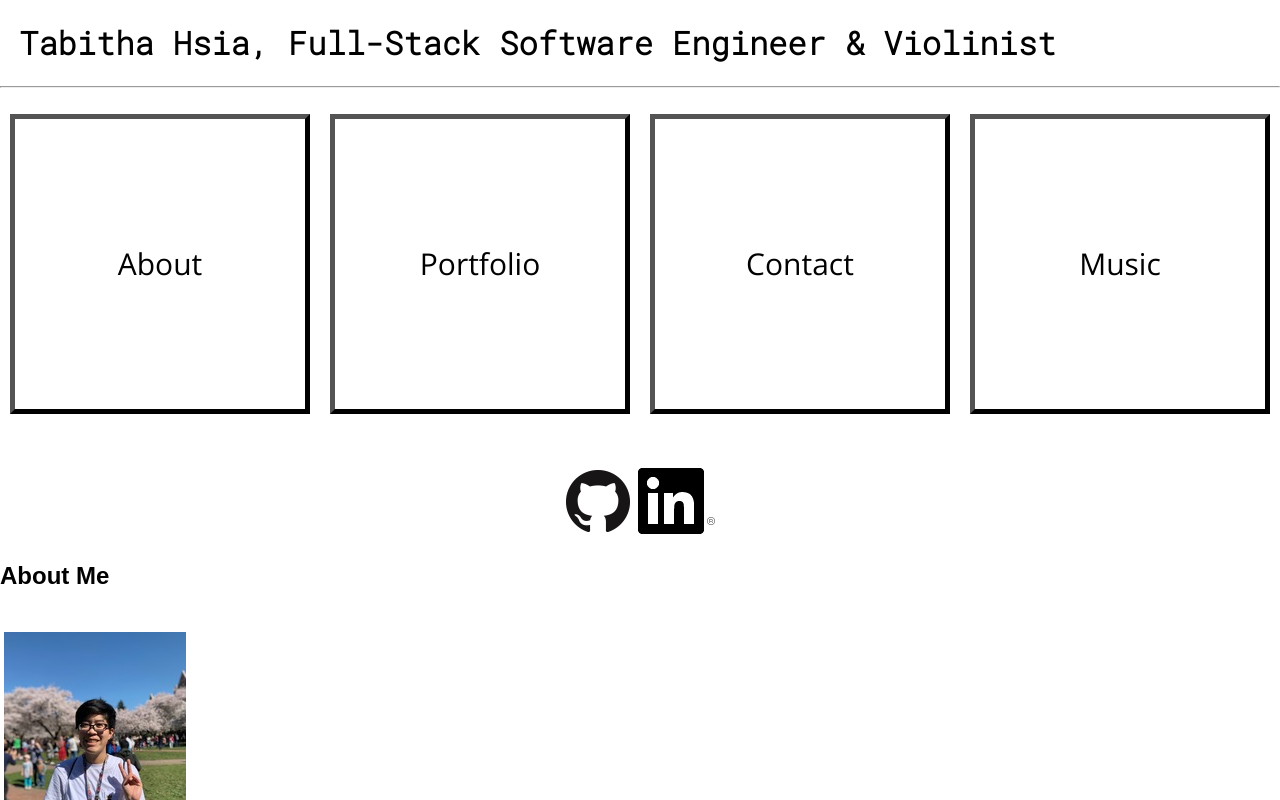
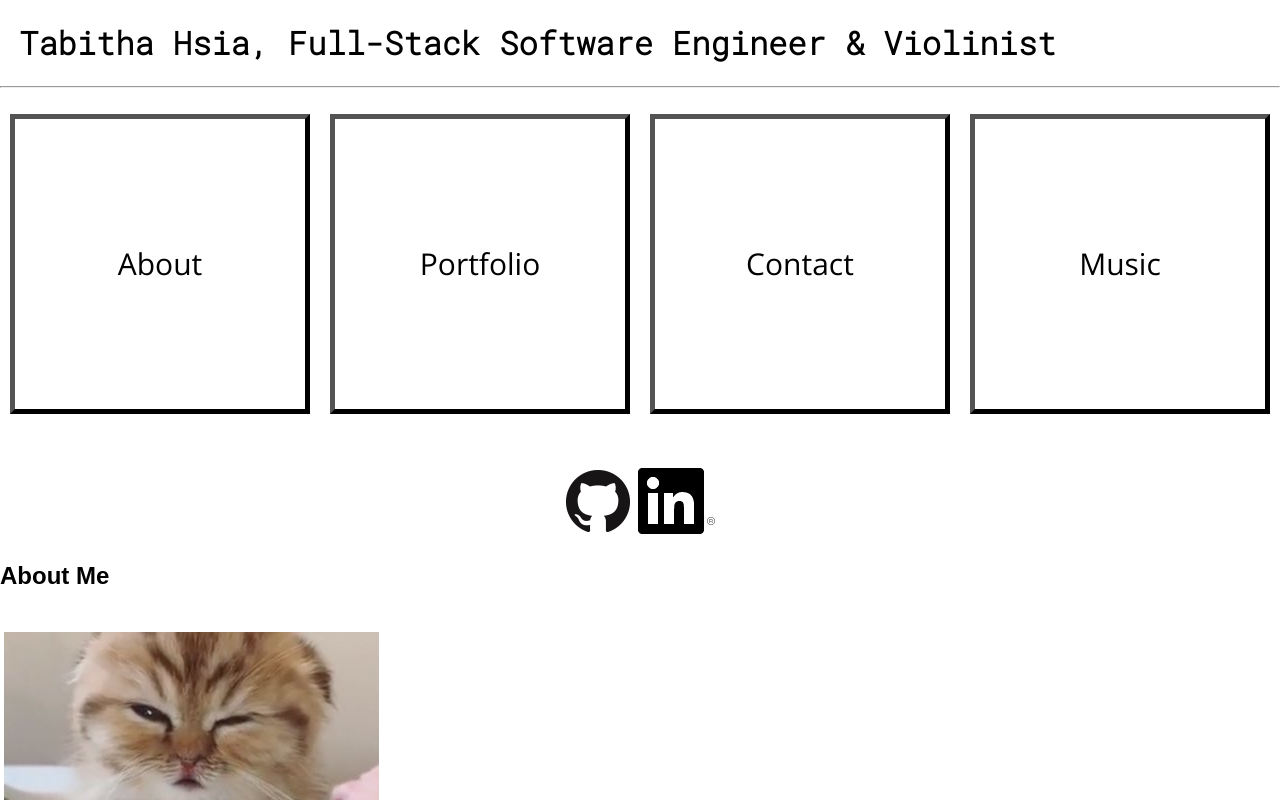
Before and after one commit to tabithahsia/Portfolio, a React (Create React App) app: page / in a window 1280 px wide. Both pictures are taken after a click on the button "About". Shown: the top 800 px of the page. Built offline with nearby package versions, Linux system fonts and the light colour scheme.

Commit message:
Updated About section

```diff
--- a/src/Components/About.jsx
+++ b/src/Components/About.jsx
@@ -1,5 +1,5 @@
 import React from 'react';
-import Selfie6 from '../assets/images/Selfie6.jpg';
+import CatWithCoffee from '../assets/images/CatWithCoffee.jpg';
 
 class About extends React.Component {
   render() {
@@ -7,7 +7,7 @@ class About extends React.Component {
       <div>
         <h2>About Me</h2>
         <br></br>
-        <img src={Selfie6} alt="Selfie6" id="selfie6"/>
+        <img src={CatWithCoffee} alt="CatWithCoffee" id="CatWithCoffee"/>
         <br></br>
         <br></br>
         <p>
@@ -20,10 +20,10 @@ class About extends React.Component {
           <br></br>
           I am currently a Software Engineer @ <a target="_blank" rel="noopener noreferrer" href="https://www.microsoft.com/en-us/Microsoft">Microsoft</a>
         </p>
-        <a target="_blank" rel="noopener noreferrer" href ="http://bit.ly/tabithahsiaresume">Tech Resume</a> | <a target="_blank" rel="noopener noreferrer" href="http://bit.ly/tabithahsiamusicresume">Music Resume</a>
+        <a target="_blank" rel="noopener noreferrer" href ="https://docs.google.com/document/d/1h3Kdyj4e3zcYmBM7S04EFD9_Q00oaBA3XLgHxWgFKU0/preview">Tech Resume</a> | <a target="_blank" rel="noopener noreferrer" href="http://bit.ly/tabithahsiamusicresume">Music Resume</a>
         <h3 id="about"> Skills </h3>
         <p><strong>Strong</strong>: TypeScript, JavaScript ES6, C#, ReactJS, Redux, Webpack, Node.js, Express, SQL, PostgreSQL, SQLite, MySQL, MongoDB, Mongoose, Git, HTML5, CSS3, jQuery, Bluebird</p>
-        <p><strong>Knowledgeable</strong>: AngularJS, Python, Backbone.js, D3.js, C++, WebSockets, Socket.IO, Jekyll, Heroku, AWS, KSP, Ruby</p>
+        <p><strong>Knowledgeable</strong>: AngularJS, Python, Backbone.js, D3.js, C++, WebSockets, Socket.IO, Jekyll, Heroku, AWS, KSP, Ruby, KnockoutJS</p>
 
         <h3 id="about"> Education </h3>
         <p><strong>University of the Pacific, </strong>  B.A. in Music Violin & Asian Languages and Studies: Chinese, Minor in Pre-Law
```
Also changed, not shown: src/assets/images/CatWithCoffee.jpg (added).
